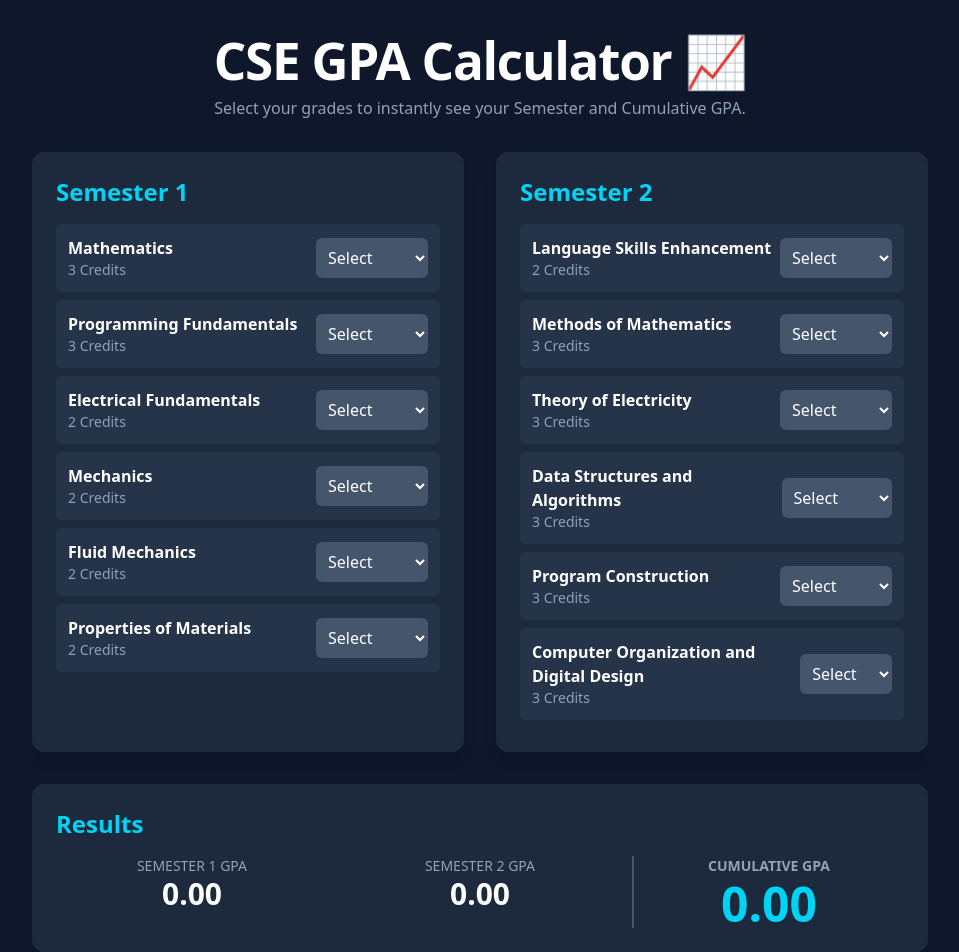
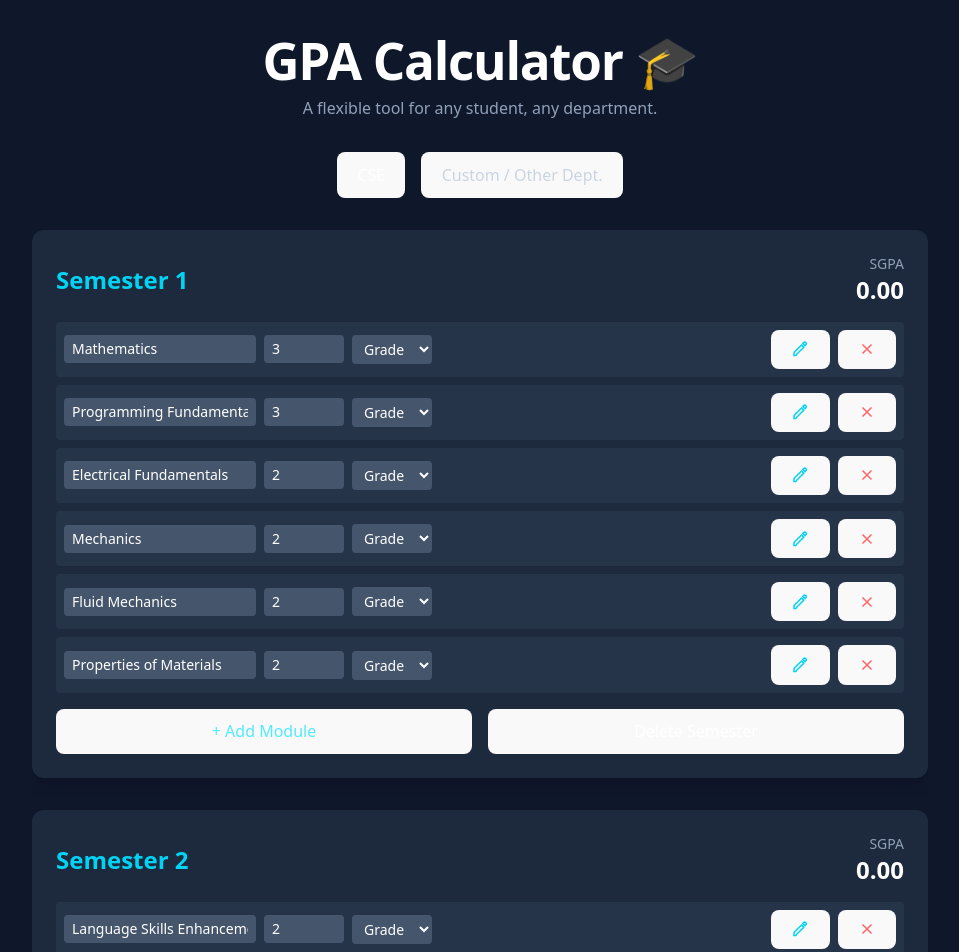
Before and after one commit to RashmikaMadaela/GPA_Calculator, a React (Vite) app: page / in a window 1280 px wide. Shown: the top 952 px of the page, without its empty margins (160-1119 px from the left). Built offline with nearby package versions, Linux system fonts and the light colour scheme.

Commit message:
feat: implement dynamic semesters and modules

```diff
--- a/src/App.jsx
+++ b/src/App.jsx
@@ -1,80 +1,126 @@
-import React, { useState, useEffect } from 'react';
-import { modules, gradePoints } from './data/modules';
+import React, { useState, useEffect, useMemo } from 'react';
+import { initialCseSemesters, gradePoints } from './data/modules';
 import Semester from './components/Semester';
 import Results from './components/Results';
 
+function App() {
+  const [mode, setMode] = useState('cse'); // 'cse' or 'custom'
+  const [semesters, setSemesters] = useState([]);
 
-function App() {
-  const [grades, setGrades] = useState({});
-  const [gpas, setGpas] = useState({ sem1: 0, sem2: 0, cumulative: 0 });
+  // Load initial data when mode changes
+  useEffect(() => {
+    if (mode === 'cse') {
+      // Group modules by semester
+      const semesterMap = {};
+      initialCseSemesters.forEach(mod => {
+        const semId = mod.semester;
+        if (!semesterMap[semId]) {
+          semesterMap[semId] = { id: semId, modules: [] };
+        }
+        semesterMap[semId].modules.push({ ...mod });
+      });
+      const groupedSemesters = Object.values(semesterMap);
+      setSemesters(groupedSemesters);
+    } else {
+      setSemesters([]);
+    }
+  }, [mode]);
 
-  // Filter modules for each semester
-  const sem1Modules = modules.filter((m) => m.semester === 1);
-  const sem2Modules = modules.filter((m) => m.semester === 2);
+  // --- HANDLER FUNCTIONS ---
+const addSemester = () => {
+  // Ensure every new semester has a 'modules' array, even if it's empty.
+  const newSemester = { id: Date.now(), modules: [] };
+  setSemesters([...semesters, newSemester]);
+};
 
-  const handleGradeChange = (moduleId, grade) => {
-    setGrades((prevGrades) => ({
-      ...prevGrades,
-      [moduleId]: grade,
-    }));
+  const deleteSemester = (semesterId) => {
+    setSemesters(semesters.filter((sem) => sem.id !== semesterId));
   };
 
-  // Recalculate GPAs whenever grades change
-  useEffect(() => {
-    const calculateGpa = (moduleList) => {
-      let totalPoints = 0;
-      let totalCredits = 0;
+  const addModule = (semesterId) => {
+    const newModule = { id: Date.now(), name: '', credits: '', grade: '' };
+    setSemesters(semesters.map(sem => sem.id === semesterId ? { ...sem, modules: [...sem.modules, newModule] } : sem));
+  };
 
-      moduleList.forEach((module) => {
-        const grade = grades[module.id];
-        if (grade && gradePoints[grade] !== undefined) {
-          totalPoints += gradePoints[grade] * module.credits;
-          totalCredits += module.credits;
+  const deleteModule = (semesterId, moduleId) => {
+    setSemesters(semesters.map(sem => sem.id === semesterId ? { ...sem, modules: sem.modules.filter(mod => mod.id !== moduleId) } : sem));
+  };
+
+  const updateModule = (semesterId, moduleId, field, value) => {
+    setSemesters(semesters.map(sem => sem.id === semesterId ? { ...sem, modules: sem.modules.map(mod => mod.id === moduleId ? { ...mod, [field]: value } : mod) } : sem));
+  };
+
+  // --- GPA CALCULATION ---
+  const calculatedGpas = useMemo(() => {
+  let totalPoints = 0;
+  let totalCredits = 0;
+  const sgpas = {};
+
+  semesters.forEach(sem => {
+    let semesterPoints = 0;
+    let semesterCredits = 0;
+
+    // ✅ Add this check to prevent crashes
+    if (sem && sem.modules) {
+      sem.modules.forEach(mod => {
+        const credits = parseFloat(mod.credits);
+        const point = gradePoints[mod.grade];
+        if (!isNaN(credits) && credits > 0 && point !== undefined) {
+          semesterPoints += credits * point;
+          semesterCredits += credits;
         }
       });
+    }
 
-      return totalCredits > 0 ? totalPoints / totalCredits : 0;
-    };
+    totalPoints += semesterPoints;
+    totalCredits += semesterCredits;
+    sgpas[sem.id] = semesterCredits > 0 ? semesterPoints / semesterCredits : 0;
+  });
 
-    const sem1Gpa = calculateGpa(sem1Modules);
-    const sem2Gpa = calculateGpa(sem2Modules);
-    const cumulativeGpa = calculateGpa(modules);
+  const cgpa = totalCredits > 0 ? totalPoints / totalCredits : 0;
+  return { sgpas, cgpa };
+}, [semesters]);
 
-    setGpas({ sem1: sem1Gpa, sem2: sem2Gpa, cumulative: cumulativeGpa });
-  }, [grades]);
-
+  // --- RENDER ---
   return (
     <div className="bg-slate-900 min-h-screen text-white font-sans p-4 md:p-8">
       <div className="max-w-4xl mx-auto">
         <header className="text-center mb-8">
-          <h1 className="text-4xl md:text-5xl font-extrabold tracking-tight">
-            CSE GPA Calculator 📈
-          </h1>
-          <p className="text-slate-400 mt-2">
-            Select your grades to instantly see your Semester and Cumulative GPA.
-          </p>
+          <h1 className="text-4xl md:text-5xl font-extrabold tracking-tight">GPA Calculator 🎓</h1>
+          <p className="text-slate-400 mt-2">A flexible tool for any student, any department.</p>
         </header>
 
+        <div className="flex justify-center gap-4 mb-8">
+          <button onClick={() => setMode('cse')} className={`px-6 py-2 rounded-lg font-semibold ${mode === 'cse' ? 'bg-cyan-500 text-white' : 'bg-slate-700 text-slate-300'}`}>
+            CSE
+          </button>
+          <button onClick={() => setMode('custom')} className={`px-6 py-2 rounded-lg font-semibold ${mode === 'custom' ? 'bg-cyan-500 text-white' : 'bg-slate-700 text-slate-300'}`}>
+            Custom / Other Dept.
+          </button>
+        </div>
+
         <main>
-          <div className="grid md:grid-cols-2 gap-8">
+          {semesters.map((semester, index) => (
             <Semester
-              semesterNumber={1}
-              modules={sem1Modules}
-              onGradeChange={handleGradeChange}
-              gradePoints={gradePoints}
+              key={semester.id}
+              semesterData={semester}
+              semesterNumber={index + 1}
+              sgpa={calculatedGpas.sgpas[semester.id] || 0}
+              onAddModule={addModule}
+              onUpdateModule={updateModule}
+              onDeleteModule={deleteModule}
+              onDeleteSemester={deleteSemester}
             />
-            <Semester
-              semesterNumber={2}
-              modules={sem2Modules}
-              onGradeChange={handleGradeChange}
-              gradePoints={gradePoints}
-            />
-          </div>
-          <Results gpa={gpas} />
+          ))}
+          <button onClick={addSemester} className="mt-4 w-full border-2 border-dashed border-slate-600 hover:bg-slate-800 hover:border-cyan-500 text-slate-400 font-bold py-3 px-4 rounded-lg transition-all">
+            + Add New Semester
+          </button>
+
+          {semesters.length > 0 && <Results cgpa={calculatedGpas.cgpa} />}
         </main>
 
         <footer className="text-center mt-12 text-slate-500 text-sm">
-          <p>Built with React & Tailwind CSS. Happy calculating!</p>
+          <p>Built with React & Tailwind CSS.</p>
         </footer>
       </div>
     </div>
--- a/src/components/ModuleRow.jsx
+++ b/src/components/ModuleRow.jsx
@@ -1,25 +1,43 @@
 import React from 'react';
+import { gradePoints } from '../data/modules';
 
-
-
-const ModuleRow = ({ module, onGradeChange, gradePoints }) => {
+const ModuleRow = ({ moduleData, onUpdate, onDelete }) => {
   return (
-    <div className="flex items-center justify-between p-3 bg-slate-700/50 rounded-md mb-2 hover:bg-slate-700 transition-colors duration-200">
-      <div>
-        <p className="font-semibold text-white">{module.name}</p>
-        <p className="text-sm text-slate-400">{module.credits} Credits</p>
+    <div className="flex flex-col md:flex-row md:items-center gap-2 p-2 bg-slate-700/50 rounded mb-2 hover:bg-slate-700 transition-colors duration-200">
+      <div className="flex flex-col md:flex-row md:items-center gap-2 w-full">
+        <input
+          type="text"
+          placeholder="Module Name"
+          value={moduleData.name}
+          onChange={(e) => onUpdate('name', e.target.value)}
+          className="bg-slate-600 text-white rounded px-2 py-1 w-full md:w-48 text-sm focus:ring-2 focus:ring-cyan-500 focus:outline-none"
+        />
+        <input
+          type="number"
+          placeholder="Credits"
+          value={moduleData.credits}
+          onChange={(e) => onUpdate('credits', e.target.value)}
+          className="bg-slate-600 text-white rounded px-2 py-1 w-full md:w-20 text-sm focus:ring-2 focus:ring-cyan-500 focus:outline-none"
+        />
+        <select
+          value={moduleData.grade}
+          onChange={(e) => onUpdate('grade', e.target.value)}
+          className="bg-slate-600 text-white rounded px-2 py-1 w-full md:w-20 text-sm focus:ring-2 focus:ring-cyan-500 focus:outline-none"
+        >
+          <option value="">Grade</option>
+          {Object.keys(gradePoints).map((grade) => (
+            <option key={grade} value={grade}>{grade}</option>
+          ))}
+        </select>
       </div>
-      <select
-        onChange={(e) => onGradeChange(module.id, e.target.value)}
-        className="w-28 bg-slate-600 text-white rounded-md p-2 border-slate-500 focus:ring-2 focus:ring-cyan-500 focus:outline-none"
-      >
-        <option value="">Select</option>
-        {Object.keys(gradePoints).map((grade) => (
-          <option key={grade} value={grade}>
-            {grade}
-          </option>
-        ))}
-      </select>
+      <div className="flex gap-2 mt-2 md:mt-0">
+        <button onClick={onUpdate.bind(null, 'edit', true)} className="text-cyan-400 hover:text-cyan-300 px-2 py-1" title="Edit">
+          <svg xmlns="http://www.w3.org/2000/svg" width="18" height="18" fill="none" viewBox="0 0 24 24"><path stroke="currentColor" strokeWidth="2" d="M16.862 3.487a2.1 2.1 0 0 1 2.97 2.97l-1.09 1.09-2.97-2.97 1.09-1.09ZM4 20.5V17.53a2 2 0 0 1 .586-1.414l9.5-9.5 2.97 2.97-9.5 9.5A2 2 0 0 1 6.47 20.5H4Z"/></svg>
+        </button>
+        <button onClick={onDelete} className="text-red-400 hover:text-red-300 px-2 py-1" title="Delete">
+          <svg xmlns="http://www.w3.org/2000/svg" width="18" height="18" fill="none" viewBox="0 0 24 24"><path stroke="currentColor" strokeWidth="2" d="M6 6l12 12M6 18L18 6"/></svg>
+        </button>
+      </div>
     </div>
   );
 };
--- a/src/components/Results.jsx
+++ b/src/components/Results.jsx
@@ -1,23 +1,12 @@
 import React from 'react';
 
-const Results = ({ gpa }) => {
+const Results = ({ cgpa }) => {
   return (
-    <div className="bg-slate-800 rounded-xl p-6 shadow-lg mt-8">
-      <h2 className="text-2xl font-bold mb-4 text-cyan-400">Results</h2>
-      <div className="grid grid-cols-1 md:grid-cols-3 gap-4 text-center">
-        <div>
-          <p className="text-slate-400 text-sm font-medium">SEMESTER 1 GPA</p>
-          <p className="text-3xl font-bold text-white">{(gpa.sem1 || 0).toFixed(2)}</p>
-        </div>
-        <div>
-          <p className="text-slate-400 text-sm font-medium">SEMESTER 2 GPA</p>
-          <p className="text-3xl font-bold text-white">{(gpa.sem2 || 0).toFixed(2)}</p>
-        </div>
-        <div className="md:border-l-2 border-slate-600">
-          <p className="text-slate-400 text-sm font-bold">CUMULATIVE GPA</p>
-          <p className="text-5xl font-extrabold text-cyan-400 mt-1">{(gpa.cumulative || 0).toFixed(2)}</p>
-        </div>
-      </div>
+    <div className="bg-gradient-to-r from-cyan-500 to-blue-600 rounded-xl p-6 shadow-lg mt-8 text-center">
+      <h2 className="text-xl font-bold text-white/80 uppercase tracking-widest">Cumulative GPA (CGPA)</h2>
+      <p className="text-7xl font-extrabold text-white mt-2">
+        {(cgpa || 0).toFixed(2)}
+      </p>
     </div>
   );
 };
--- a/src/components/Semester.jsx
+++ b/src/components/Semester.jsx
@@ -1,19 +1,42 @@
 import React from 'react';
 import ModuleRow from './ModuleRow';
 
-const Semester = ({ semesterNumber, modules, onGradeChange, gradePoints }) => {
+const Semester = ({ semesterData, semesterNumber, sgpa, onAddModule, onUpdateModule, onDeleteModule, onDeleteSemester }) => {
   return (
-    <div className="bg-slate-800 rounded-xl p-6 shadow-lg">
-      <h2 className="text-2xl font-bold mb-4 text-cyan-400">Semester {semesterNumber}</h2>
-      <div className="space-y-2">
-        {modules.map((module) => (
-          <ModuleRow
-            key={module.id}
-            module={module}
-            onGradeChange={onGradeChange}
-            gradePoints={gradePoints}
-          />
-        ))}
+    <div className="bg-slate-800 rounded-xl p-6 shadow-lg mb-8">
+      <div className="flex justify-between items-center mb-4">
+        <h2 className="text-2xl font-bold text-cyan-400">Semester {semesterNumber}</h2>
+        <div className="text-right">
+          <p className="text-slate-400 text-sm">SGPA</p>
+          <p className="text-2xl font-bold text-white">{sgpa.toFixed(2)}</p>
+        </div>
+      </div>
+
+      <div className="space-y-1">
+  {/* Use optional chaining here to prevent the crash */}
+  {semesterData?.modules?.map((module) => (
+    <ModuleRow
+      key={module.id}
+      moduleData={module}
+      onUpdate={(field, value) => onUpdateModule(semesterData.id, module.id, field, value)}
+      onDelete={() => onDeleteModule(semesterData.id, module.id)}
+    />
+  ))}
+</div>
+
+      <div className="flex justify-between items-center mt-4 gap-4">
+        <button
+          onClick={() => onAddModule(semesterData.id)}
+          className="w-full bg-slate-700 hover:bg-slate-600 text-cyan-300 font-semibold py-2 px-4 rounded-lg transition-colors"
+        >
+          + Add Module
+        </button>
+        <button
+          onClick={() => onDeleteSemester(semesterData.id)}
+          className="w-full bg-red-800/60 hover:bg-red-800/90 text-white font-semibold py-2 px-4 rounded-lg transition-colors"
+        >
+          Delete Semester
+        </button>
       </div>
     </div>
   );
--- a/src/data/modules.js
+++ b/src/data/modules.js
@@ -1,6 +1,6 @@
 // This file contains all the course data and grade point values.
 
-export const modules = [
+export const initialCseSemesters = [
   // Semester 1
   { id: 'S1M1', semester: 1, name: 'Mathematics', credits: 3 },
   { id: 'S1M2', semester: 1, name: 'Programming Fundamentals', credits: 3 },
```
